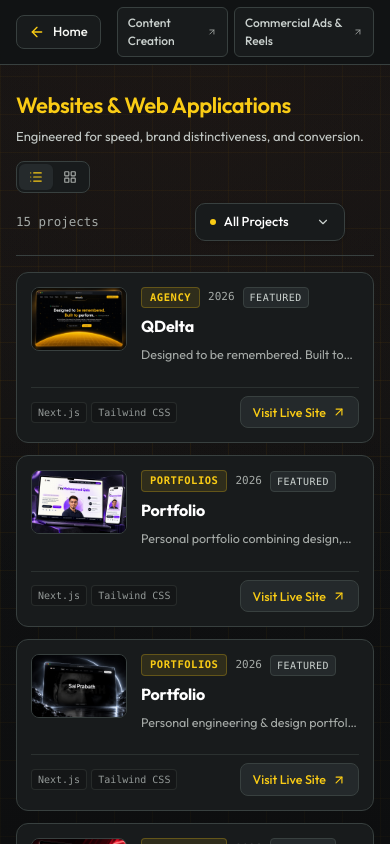
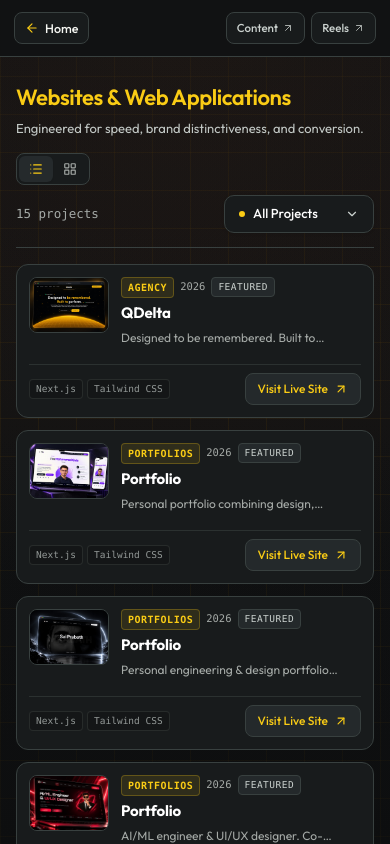
Before and after one commit to qdelta-technologies/work-portfolio-qdelta, a Next.js app: page /websites in a window 390 px wide. Shown: the top 844 px of the page. Built offline with nearby package versions, Linux system fonts and the light colour scheme.

Commit message:
fix(mobile): optimize touch targets, header labels, and layout responsiveness across all viewports

```diff
--- a/src/app/layout.tsx
+++ b/src/app/layout.tsx
@@ -60,7 +60,7 @@ export const metadata: Metadata = {
 };
 
 export const viewport: Viewport = {
-  themeColor: "#111315",
+  themeColor: "#111214",
   width: "device-width",
   initialScale: 1,
 };
--- a/src/components/navigation/WorkSubpageHeader.tsx
+++ b/src/components/navigation/WorkSubpageHeader.tsx
@@ -2,7 +2,6 @@
 
 import React from "react";
 import Link from "next/link";
-import Image from "next/image";
 import { ArrowLeft, ArrowUpRight } from "lucide-react";
 
 interface WorkSubpageHeaderProps {
@@ -15,37 +14,52 @@ export function WorkSubpageHeader({
   title,
 }: WorkSubpageHeaderProps) {
   const pages = [
-    { id: "websites", label: "Websites & Applications", href: "/websites" },
-    { id: "content", label: "Content Creation", href: "/content-creation" },
-    { id: "commercials", label: "Commercial Ads & Reels", href: "/commercial-ads" },
+    {
+      id: "websites",
+      label: "Websites & Applications",
+      shortLabel: "Websites",
+      href: "/websites",
+    },
+    {
+      id: "content",
+      label: "Content Creation",
+      shortLabel: "Content",
+      href: "/content-creation",
+    },
+    {
+      id: "commercials",
+      label: "Commercial Ads & Reels",
+      shortLabel: "Reels",
+      href: "/commercial-ads",
+    },
   ];
 
   return (
-    <header className="sticky top-0 z-40 bg-[#111315]/95 backdrop-blur-md border-b border-[#38403F]">
-      <div className="max-w-[1320px] mx-auto px-4 sm:px-6 md:px-12 h-16 flex items-center justify-between gap-4">
+    <header className="sticky top-0 z-40 bg-[#111214]/95 backdrop-blur-md border-b border-[#38403F]">
+      <div className="max-w-[1320px] mx-auto px-3.5 sm:px-6 md:px-12 h-14 sm:h-16 flex items-center justify-between gap-2.5 sm:gap-4">
         {/* Left: Back to Home Button */}
-        <div className="flex items-center gap-3">
+        <div className="flex items-center gap-2 sm:gap-3 shrink-0">
           <Link
             href="/"
-            className="inline-flex items-center gap-2 px-3 py-1.5 rounded-[8px] bg-[#181B1C] hover:bg-[#202425] border border-[#38403F] hover:border-[#FACC15] text-[13px] font-medium text-[#F5F6F2] hover:text-[#FACC15] transition-all group active:scale-95 touch-manipulation"
+            className="inline-flex items-center gap-1.5 sm:gap-2 px-2.5 sm:px-3 py-1.5 rounded-[8px] bg-[#181B1C] hover:bg-[#202425] border border-[#38403F] hover:border-[#FACC15] text-[12.5px] sm:text-[13px] font-medium text-[#F5F6F2] hover:text-[#FACC15] transition-all group active:scale-95 touch-manipulation"
             aria-label="Go back to Home Page"
           >
-            <ArrowLeft className="w-4 h-4 transition-transform group-hover:-translate-x-0.5 text-[#FACC15]" />
+            <ArrowLeft className="w-3.5 h-3.5 sm:w-4 sm:h-4 transition-transform group-hover:-translate-x-0.5 text-[#FACC15]" />
             <span>Home</span>
           </Link>
 
-          <span className="text-[#38403F] hidden sm:inline">|</span>
+          <span className="text-[#38403F] hidden md:inline">|</span>
 
           {/* Current Page Title */}
-          <span className="text-[13.5px] font-semibold text-[#FFFFFF] hidden sm:inline">
+          <span className="text-[13.5px] font-semibold text-[#FFFFFF] hidden md:inline truncate max-w-[200px]">
             {title}
           </span>
         </div>
 
         {/* Center/Right: Quick Switcher to Other Work Pages */}
-        <div className="flex items-center gap-1.5 sm:gap-2">
+        <div className="flex items-center gap-1.5 sm:gap-2 shrink-0">
           <span className="text-[11px] font-mono uppercase tracking-wider text-[#A5AAA7] hidden lg:inline mr-1">
-            Browse Other:
+            Browse:
           </span>
 
           {pages.map((page) => {
@@ -56,9 +70,11 @@ export function WorkSubpageHeader({
               <Link
                 key={page.id}
                 href={page.href}
-                className="inline-flex items-center gap-1 px-2.5 py-1.5 rounded-[6px] bg-[#181B1C] hover:bg-[#202425] border border-[#38403F] hover:border-[#FACC15]/60 text-[12px] sm:text-[12.5px] font-medium text-[#CBD2CF] hover:text-[#FACC15] transition-all touch-manipulation"
+                className="inline-flex items-center gap-1 px-2.5 sm:px-3 py-1.5 rounded-[8px] bg-[#181B1C] hover:bg-[#202425] border border-[#38403F] hover:border-[#FACC15]/60 text-[11.5px] sm:text-[12.5px] font-medium text-[#CBD2CF] hover:text-[#FACC15] transition-all touch-manipulation active:scale-95"
               >
-                <span>{page.label}</span>
+                {/* Short label on mobile, full label on larger screens */}
+                <span className="inline sm:hidden">{page.shortLabel}</span>
+                <span className="hidden sm:inline">{page.label}</span>
                 <ArrowUpRight className="w-3 h-3 text-[#A5AAA7]" />
               </Link>
             );
--- a/src/components/projects/WebsiteListView.tsx
+++ b/src/components/projects/WebsiteListView.tsx
@@ -1,6 +1,6 @@
 import React from "react";
 import Image from "next/image";
-import { ArrowUpRight, Globe, ExternalLink } from "lucide-react";
+import { ArrowUpRight } from "lucide-react";
 import { WebsiteProject } from "@/types/project";
 
 interface WebsiteListViewProps {
@@ -14,11 +14,11 @@ export function WebsiteListView({
 }: WebsiteListViewProps) {
   if (projects.length === 0) {
     return (
-      <div className="rounded-[10px] bg-[#1B1E1F] border border-[#343938] py-16 px-6 text-center space-y-4">
-        <p className="text-[17px] text-[#F5F6F2] font-medium">
+      <div className="rounded-[12px] bg-[#181B1C] border border-[#38403F] py-12 sm:py-16 px-4 sm:px-6 text-center space-y-3.5">
+        <p className="text-[16px] sm:text-[17px] text-[#F5F6F2] font-medium">
           No projects found in this category
         </p>
-        <p className="text-[14px] text-[#A5AAA7] max-w-md mx-auto">
+        <p className="text-[13px] sm:text-[14px] text-[#A5AAA7] max-w-md mx-auto">
           We are currently updating our archive. Browse other categories or view all
           featured works.
         </p>
@@ -26,7 +26,7 @@ export function WebsiteListView({
           <button
             type="button"
             onClick={onResetFilter}
-            className="inline-flex items-center gap-2 px-4 py-2 rounded-[10px] bg-[#202425] hover:bg-[#111315] text-[#FACC15] border border-[#343938] text-[14px] font-medium transition-colors cursor-pointer"
+            className="inline-flex items-center gap-2 px-4 py-2 rounded-[10px] bg-[#202425] hover:bg-[#111315] text-[#FACC15] border border-[#38403F] text-[13.5px] font-medium transition-colors cursor-pointer active:scale-95 touch-manipulation"
           >
             View All Projects
           </button>
@@ -36,7 +36,7 @@ export function WebsiteListView({
   }
 
   return (
-    <div className="space-y-3">
+    <div className="space-y-3 sm:space-y-3.5">
       {projects.map((project, index) => {
         const hasLiveUrl = Boolean(project.liveUrl);
         const CardWrapper = hasLiveUrl ? "a" : "div";
@@ -55,22 +55,22 @@ export function WebsiteListView({
           <CardWrapper
             key={project.id}
             {...wrapperProps}
-            className={`group block rounded-[12px] bg-[#181B1C] border border-[#38403F] p-3.5 sm:p-4.5 transition-all duration-200 active:scale-[0.99] touch-manipulation ${
+            className={`group block rounded-[12px] bg-[#181B1C] border border-[#38403F] p-3 sm:p-4 md:p-4.5 transition-all duration-200 active:scale-[0.99] touch-manipulation ${
               hasLiveUrl
                 ? "hover:border-[#FACC15]/60 hover:bg-[#1C2022] hover:shadow-[0_8px_24px_rgba(0,0,0,0.5)] cursor-pointer"
                 : "cursor-default opacity-95"
             }`}
           >
-            <div className="flex flex-col sm:flex-row sm:items-center justify-between gap-4">
+            <div className="flex flex-col sm:flex-row sm:items-center justify-between gap-3 sm:gap-4">
               {/* Left Column: Thumbnail + Details */}
-              <div className="flex items-start sm:items-center gap-3.5 sm:gap-4 min-w-0 flex-1">
+              <div className="flex items-start sm:items-center gap-3 sm:gap-4 min-w-0 flex-1">
                 {/* 16:10 Compact Preview Thumbnail */}
-                <div className="relative w-24 h-16 sm:w-32 sm:h-20 shrink-0 rounded-[8px] overflow-hidden bg-[#0F1113] border border-[#38403F] group-hover:border-[#FACC15]/50 transition-colors">
+                <div className="relative w-20 h-14 sm:w-28 sm:h-18 md:w-32 md:h-20 shrink-0 rounded-[8px] overflow-hidden bg-[#0F1113] border border-[#38403F] group-hover:border-[#FACC15]/50 transition-colors">
                   <Image
                     src={project.thumbnail}
                     alt={`Screenshot of ${project.title}`}
                     fill
-                    sizes="(max-width: 640px) 96px, 128px"
+                    sizes="(max-width: 640px) 80px, (max-width: 768px) 112px, 128px"
                     className="object-cover object-center transition-transform duration-300 ease-out group-hover:scale-105"
                     priority={index < 3}
                   />
@@ -78,43 +78,43 @@ export function WebsiteListView({
                 </div>
 
                 {/* Info Text */}
-                <div className="space-y-1.5 min-w-0 flex-1">
+                <div className="space-y-1 sm:space-y-1.5 min-w-0 flex-1">
                   {/* Category & Year badges */}
-                  <div className="flex flex-wrap items-center gap-2">
-                    <span className="text-[10.5px] font-mono uppercase tracking-wider text-[#FACC15] bg-[#FACC15]/10 border border-[#FACC15]/25 px-2 py-0.5 rounded-[4px] font-semibold">
+                  <div className="flex flex-wrap items-center gap-1.5 sm:gap-2">
+                    <span className="text-[10px] sm:text-[10.5px] font-mono uppercase tracking-wider text-[#FACC15] bg-[#FACC15]/10 border border-[#FACC15]/25 px-1.5 sm:px-2 py-0.5 rounded-[4px] font-semibold">
                       {project.categoryLabel}
                     </span>
                     {project.year && (
-                      <span className="text-[11px] font-mono text-[#A5AAA7]">
+                      <span className="text-[10.5px] sm:text-[11px] font-mono text-[#A5AAA7]">
                         {project.year}
                       </span>
                     )}
                     {project.featured && (
-                      <span className="text-[10px] font-mono uppercase tracking-wider text-[#CBD2CF] bg-[#24292B] border border-[#38403F] px-1.5 py-0.5 rounded-[4px]">
+                      <span className="text-[9.5px] sm:text-[10px] font-mono uppercase tracking-wider text-[#CBD2CF] bg-[#24292B] border border-[#38403F] px-1.5 py-0.5 rounded-[4px]">
                         Featured
                       </span>
                     )}
                   </div>
 
                   {/* Title */}
-                  <h3 className="text-[16px] sm:text-[18px] font-bold text-[#FFFFFF] tracking-[-0.01em] group-hover:text-[#FACC15] transition-colors truncate">
+                  <h3 className="text-[15px] sm:text-[17px] md:text-[18px] font-bold text-[#FFFFFF] tracking-[-0.01em] group-hover:text-[#FACC15] transition-colors truncate">
                     {project.title}
                   </h3>
 
                   {/* Description */}
                   {project.description && (
-                    <p className="text-[12.5px] sm:text-[13px] text-[#A5AAA7] font-normal leading-relaxed line-clamp-1 sm:line-clamp-2">
+                    <p className="text-[12px] sm:text-[13px] text-[#A5AAA7] font-normal leading-relaxed line-clamp-1 sm:line-clamp-2">
                       {project.description}
                     </p>
                   )}
 
-                  {/* Tech stack pills */}
+                  {/* Tech stack pills (Desktop & Tablet) */}
                   {project.technologies && project.technologies.length > 0 && (
                     <div className="hidden md:flex flex-wrap items-center gap-1.5 pt-0.5">
                       {project.technologies.slice(0, 4).map((tech) => (
                         <span
                           key={tech}
-                          className="text-[10.5px] font-mono text-[#CBD2CF]/80 bg-[#141617] border border-[#343938]/60 px-2 py-0.5 rounded-full"
+                          className="text-[10px] font-mono text-[#CBD2CF]/80 bg-[#141617] border border-[#343938]/60 px-2 py-0.5 rounded-full"
                         >
                           {tech}
                         </span>
@@ -124,15 +124,15 @@ export function WebsiteListView({
                 </div>
               </div>
 
-              {/* Right Column: Live Link CTA Button */}
-              <div className="flex items-center justify-between sm:justify-end gap-3 shrink-0 pt-2 sm:pt-0 border-t sm:border-t-0 border-[#38403F]/60">
-                {/* Tech pills visible on mobile */}
+              {/* Right Column: Live Link CTA Button & Mobile Tech Badges */}
+              <div className="flex items-center justify-between sm:justify-end gap-2.5 shrink-0 pt-2 sm:pt-0 border-t sm:border-t-0 border-[#38403F]/60">
+                {/* Tech pills visible on mobile screens */}
                 {project.technologies && project.technologies.length > 0 && (
-                  <div className="flex md:hidden flex-wrap items-center gap-1">
+                  <div className="flex md:hidden flex-wrap items-center gap-1 max-w-[55%]">
                     {project.technologies.slice(0, 2).map((tech) => (
                       <span
                         key={tech}
-                        className="text-[10px] font-mono text-[#CBD2CF]/70 bg-[#141617] border border-[#343938]/60 px-1.5 py-0.5 rounded"
+                        className="text-[9.5px] font-mono text-[#CBD2CF]/70 bg-[#141617] border border-[#343938]/60 px-1.5 py-0.5 rounded truncate"
                       >
                         {tech}
                       </span>
@@ -141,12 +141,12 @@ export function WebsiteListView({
                 )}
 
                 {hasLiveUrl ? (
-                  <div className="inline-flex items-center gap-1.5 px-3 py-1.5 rounded-[8px] bg-[#24292B] group-hover:bg-[#FACC15] border border-[#38403F] group-hover:border-[#FACC15] text-[12.5px] font-medium text-[#FACC15] group-hover:text-[#111315] transition-all duration-200 ml-auto">
+                  <div className="inline-flex items-center justify-center gap-1.5 px-3 py-1.5 sm:py-2 rounded-[8px] bg-[#24292B] group-hover:bg-[#FACC15] border border-[#38403F] group-hover:border-[#FACC15] text-[12px] sm:text-[12.5px] font-medium text-[#FACC15] group-hover:text-[#111315] transition-all duration-200 ml-auto touch-manipulation">
                     <span>Visit Live Site</span>
                     <ArrowUpRight className="w-3.5 h-3.5 transition-transform duration-200 group-hover:translate-x-0.5 group-hover:-translate-y-0.5" />
                   </div>
                 ) : (
-                  <span className="text-[11px] font-mono uppercase tracking-wider text-[#CBD2CF]/60 px-2.5 py-1 rounded-[6px] bg-[#141617] border border-[#38403F] ml-auto">
+                  <span className="text-[10.5px] font-mono uppercase tracking-wider text-[#CBD2CF]/60 px-2.5 py-1 rounded-[6px] bg-[#141617] border border-[#38403F] ml-auto">
                     Archive
                   </span>
                 )}
--- a/src/components/sections/CommercialAdsSection.tsx
+++ b/src/components/sections/CommercialAdsSection.tsx
@@ -94,7 +94,7 @@ export function CommercialAdsSection() {
             size="sm"
             href={whatsappUrl}
             isExternal
-            className="shrink-0 text-[12px]"
+            className="w-full sm:w-auto justify-center text-center shrink-0 text-[12px] active:scale-95 touch-manipulation"
           >
             <span>Inquire About Video Production</span>
             <ArrowUpRight className="w-3 h-3 ml-1" />
--- a/src/components/sections/WebsitesSection.tsx
+++ b/src/components/sections/WebsitesSection.tsx
@@ -34,7 +34,7 @@ export function WebsitesSection() {
           title="Websites & Web Applications"
           description="Engineered for speed, brand distinctiveness, and conversion."
         >
-          <div className="flex flex-wrap items-center gap-2.5 sm:gap-3">
+          <div className="flex flex-wrap items-center justify-between sm:justify-end gap-2.5 sm:gap-3 w-full sm:w-auto">
             {/* View Mode Toggle (Line View vs Grid View) */}
             <div className="inline-flex items-center rounded-[8px] bg-[#181B1C] border border-[#38403F] p-0.5">
               <button
```
Also changed, not shown: src/app/page.tsx (+19 -19 lines), src/components/layout/Footer.tsx (+8 -8 lines).
